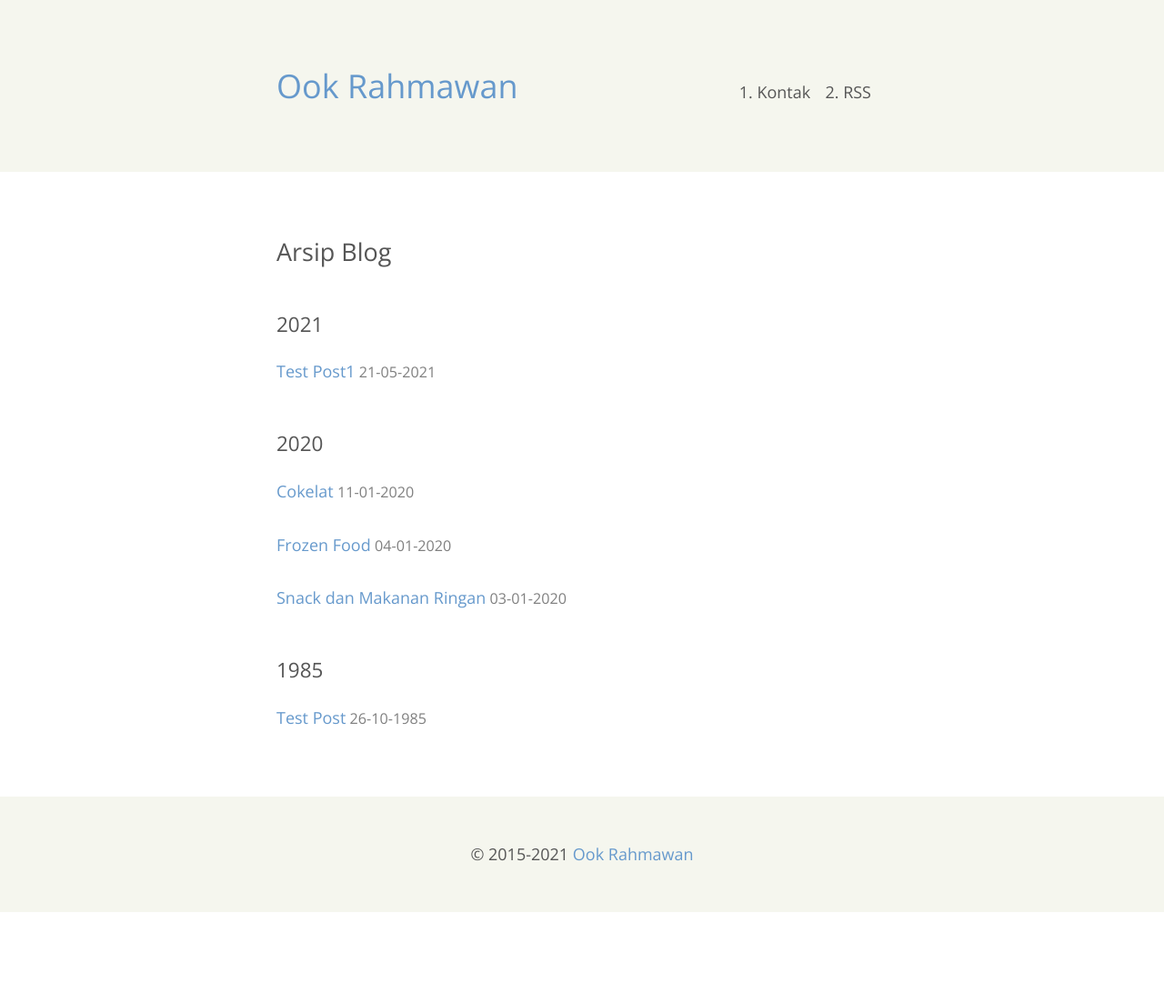
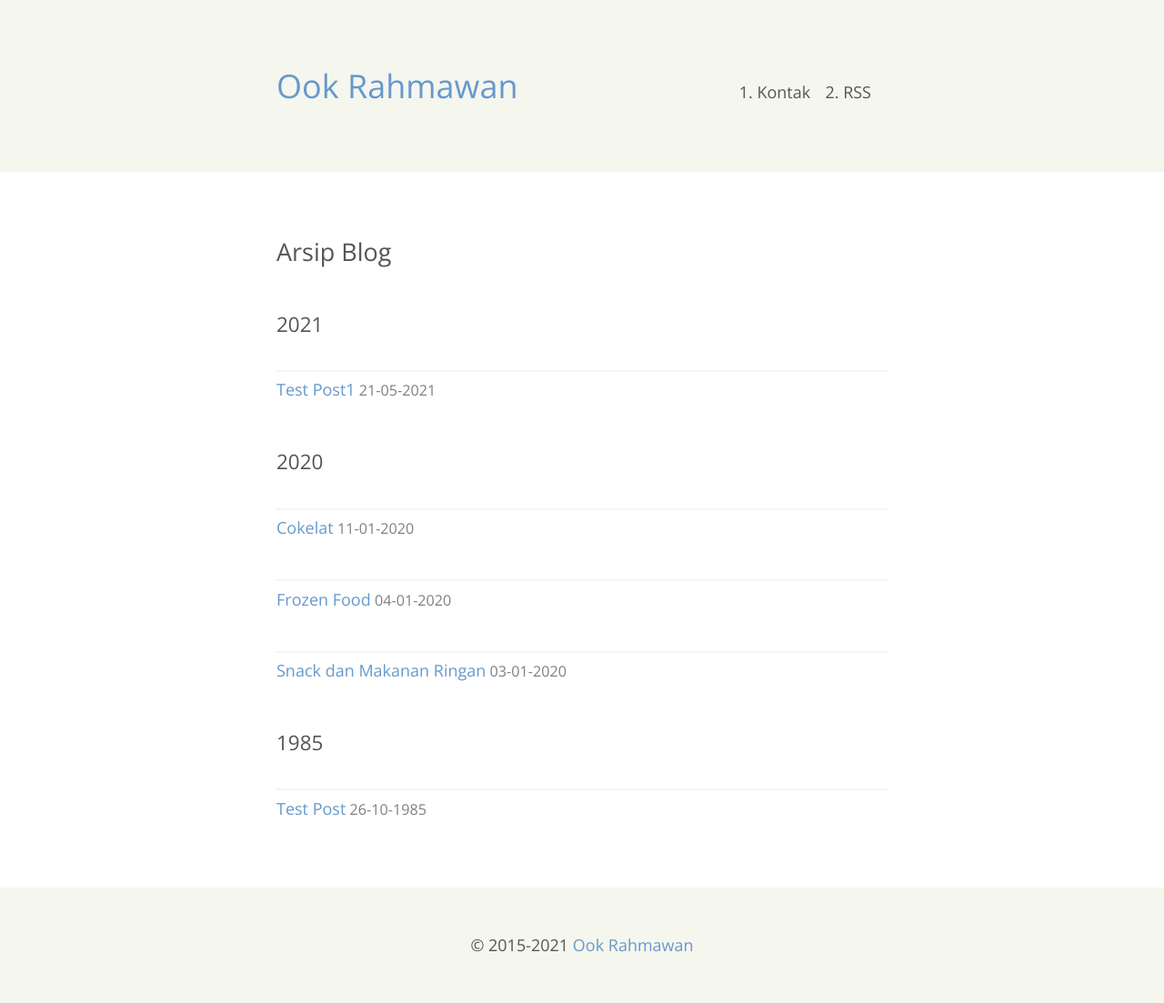
Before and after one commit to krhmwn/krhmwn, a Jekyll site: the page built from archive.html, in a window 1280 px wide. Shown: the whole page at 91% size. Built offline with Jekyll 4.4.1, drawn with Linux system fonts in a browser that asks for light colours; before the commit the page ends 1003 px from its top, so only the background shows below that.

Commit message:
update v.1.0.12

```diff
--- a/archive.html
+++ b/archive.html
@@ -6,13 +6,17 @@ title: Arsip Blog
 <article class="post">
 <h2>Arsip Blog</h2>
 {% for post in site.posts %}
+<ul>
 {% capture post_year %}{{ post.date | date: "%Y" }}{% endcapture %}
-<ul><li>
+<li>
 {% if post_year != current_year %}
 <h3>{{ post_year }}</h3>
 {% assign current_year = post_year %}
 {% endif %}
+</li>
+<li>
 <a href="{{ post.url }}">{{ post.title }}</a><time datetime="{{ post.date | date: '%Y-%m-%d' }}"> {{ post.date | date: "%d-%m-%Y" }}</time>
-</li></ul>
+</li>
+  </ul>
 {% endfor %}
 </article>
```
